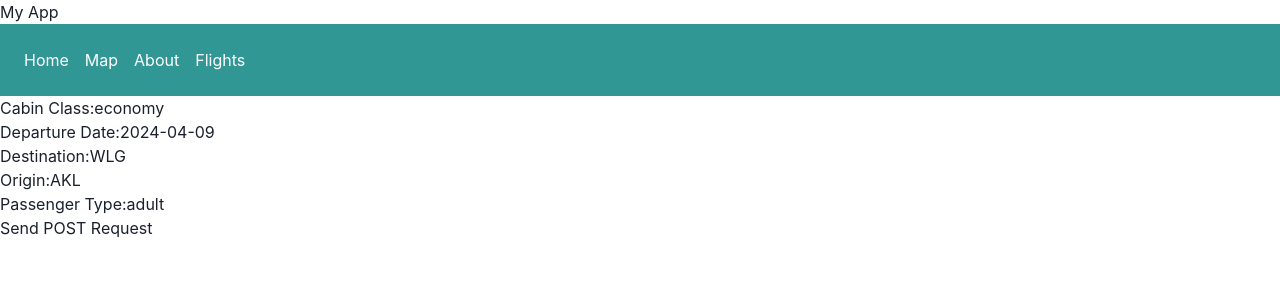
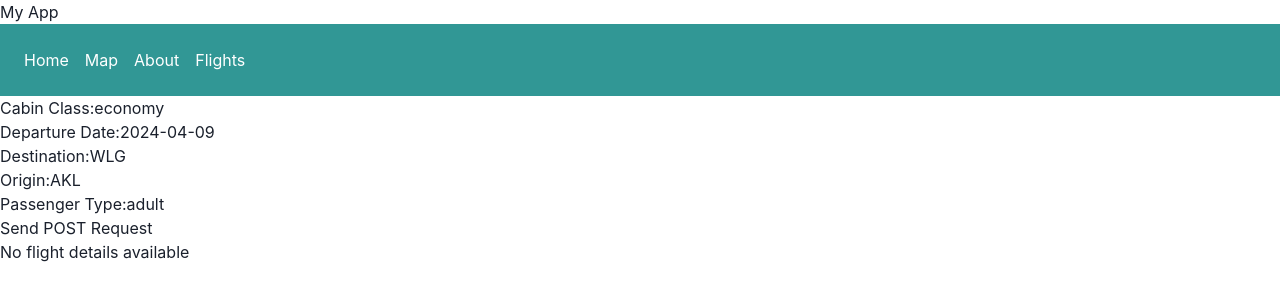
Before and after one commit to rebornweb/tourismapp, a React (Create React App) app in the folder travel-app/: page /flights in a window 1280 px wide. Shown: the top 300 px of the page. Built offline with nearby package versions, Linux system fonts and the light colour scheme.

Commit message:
New update working in flights

```diff
--- a/travel-app/src/components/Flights.tsx
+++ b/travel-app/src/components/Flights.tsx
@@ -4,6 +4,7 @@ const Flights: React.FC = () => {
   const [response, setResponse] = useState<any>(null);
   const [loading, setLoading] = useState<boolean>(false);
   const [error, setError] = useState<string | null>(null);
+  const [responseData, setResponseData] = useState<any>(null); // State to store responseData
 
   const [postData, setPostData] = useState<any>({
     data: {
@@ -45,6 +46,8 @@ const Flights: React.FC = () => {
 
       const responseData = await response.json();
       setResponse(responseData);
+      setResponseData(responseData); // Set responseData state
+      console.log(responseData);
     } catch (error: unknown) {
       if (error instanceof Error) {
         setError('Error posting flight data: ' + error.message);
@@ -92,14 +95,168 @@ const Flights: React.FC = () => {
       <button onClick={handlePostRequest}>Send POST Request</button>
       {loading && <div>Loading...</div>}
       {error && <div>Error: {error}</div>}
-      {response && (
-        <div>
-          <h1>Response Data</h1>
-          <pre>{JSON.stringify(response, null, 2)}</pre>
+      {responseData && responseData.data ? (
+          <div>
+          <h1>Flight Details</h1>
+          <p>Departure Date: {responseData.data.slices[0]?.departure_date}</p>
+          <p>Destination: {responseData.data.slices[0]?.destination?.city_name}</p>
+          <p>Origin: {responseData.data.slices[0]?.origin?.city_name}</p>
+          <p>Airline: Jetstar Airways</p>
+          <p>Cabin Class: Economy</p>
+          <p>Baggage: 1 Carry-on</p>
+          <p>Total Amount: AUD 53.86</p>
+          {/* Add more flight details as needed */}
         </div>
+      ) : (
+        <div>No flight details available</div>
       )}
     </div>
   );
 };
 
 export default Flights;
+
+/*
+
+"data": {
+  "client_key": "eyJhbGciOiJIUzI1NiIsInR5cCI6IkpXVCJ9.eyJleHAiOjE3MTIwNDgzMDMsImxpdmVfbW9kZSI6ZmFsc2UsIm9yZ2FuaXNhdGlvbl9pZCI6Im9yZ18wMDAwQWdFOTgxRzBxeWZCbkNEbVdFIn0.0BedFT41sjcZLiCozF66A1JgGNuOLwYN4DGeBG1BAsc",
+  "offers": [
+    {
+      "total_emissions_kg": "21",
+      "allowed_passenger_identity_document_types": [
+        "passport",
+        "tax_id",
+        "known_traveler_number",
+        "passenger_redress_number"
+      ],
+      "payment_requirements": {
+        "requires_instant_payment": true,
+        "price_guarantee_expires_at": null,
+        "payment_required_by": null
+      },
+      "supported_passenger_identity_document_types": [],
+      "passenger_identity_documents_required": false,
+      "tax_currency": "AUD",
+      "base_currency": "AUD",
+      "base_amount": "38.86",
+      "private_fares": [],
+      "tax_amount": "15.00",
+      "total_currency": "AUD",
+      "created_at": "2024-04-01T08:58:21.459626Z",
+      "live_mode": false,
+      "total_amount": "53.86",
+      "slices": [
+        {
+          "ngs_shelf": null,
+          "destination_type": "airport",
+          "origin_type": "airport",
+          "fare_brand_name": "STARTER",
+          "conditions": {
+            "priority_check_in": null,
+            "priority_boarding": null,
+            "advance_seat_selection": null,
+            "change_before_departure": {
+              "penalty_currency": "AUD",
+              "penalty_amount": "60",
+              "allowed": true
+            }
+          },
+          "segments": [
+            {
+              "origin_terminal": null,
+              "destination_terminal": null,
+              "aircraft": null,
+              "departing_at": "2024-04-09T06:00:00",
+              "arriving_at": "2024-04-09T07:05:00",
+              "stops": [],
+              "operating_carrier": {
+                "logo_symbol_url": "https://assets.duffel.com/img/airlines/for-light-background/full-color-logo/JQ.svg",
+                "logo_lockup_url": "https://assets.duffel.com/img/airlines/for-light-background/full-color-lockup/JQ.svg",
+                "iata_code": "JQ",
+                "conditions_of_carriage_url": "https://www.jetstar.com/au/en/conditions-of-carriage-jq",
+                "name": "Jetstar Airways",
+                "id": "arl_00009VME7DCOaPRQvNhcNc"
+              },
+              "marketing_carrier": {
+                "logo_symbol_url": "https://assets.duffel.com/img/airlines/for-light-background/full-color-logo/JQ.svg",
+                "logo_lockup_url": "https://assets.duffel.com/img/airlines/for-light-background/full-color-lockup/JQ.svg",
+                "iata_code": "JQ",
+                "conditions_of_carriage_url": "https://www.jetstar.com/au/en/conditions-of-carriage-jq",
+                "name": "Jetstar Airways",
+                "id": "arl_00009VME7DCOaPRQvNhcNc"
+              },
+              "operating_carrier_flight_number": "251",
+              "marketing_carrier_flight_number": "251",
+              "distance": null,
+              "passengers": [
+                {
+                  "cabin": {
+                    "amenities": null,
+                    "marketing_name": "Economy",
+                    "name": "economy"
+                  },
+                  "baggages": [
+                    {
+                      "quantity": 0,
+                      "type": "checked"
+                    },
+                    {
+                      "quantity": 1,
+                      "type": "carry_on"
+                    }
+                  ],
+                  "cabin_class_marketing_name": "Economy",
+                  "fare_basis_code": "ELECOE4",
+                  "passenger_id": "pas_0000AgRIkaOmGPKt44yBoQ",
+                  "cabin_class": "economy"
+                }
+              ],
+              "duration": "PT1H5M",
+              "destination": {
+                "iata_city_code": "WLG",
+                "city_name": "Wellington",
+                "iata_country_code": "NZ",
+                "airports": null,
+                "icao_code": "NZWN",
+                "iata_code": "WLG",
+                "latitude": -41.327743,
+                "longitude": 174.807318,
+                "city": null,
+                "time_zone": "Pacific/Auckland",
+                "type": "airport",
+                "name": "Wellington International Airport",
+                "id": "arp_wlg_nz"
+              },
+              "origin": {
+                "iata_city_code": "AKL",
+                "city_name": "Auckland",
+                "iata_country_code": "NZ",
+                "airports": null,
+                "icao_code": "NZAA",
+                "iata_code": "AKL",
+                "latitude": -37.008148,
+                "longitude": 174.789684,
+                "city": {
+                  "iata_city_code": "AKL",
+                  "city_name": null,
+                  "iata_country_code": "NZ",
+                  "icao_code": null,
+                  "iata_code": "AKL",
+                  "latitude": null,
+                  "longitude": null,
+                  "time_zone": null,
+                  "type": "city",
+                  "name": "Auckland",
+                  "id": "cit_akl_nz"
+                },
+                "time_zone": "Pacific/Auckland",
+                "type": "airport",
+                "name": "Auckland Airport",
+                "id": "arp_akl_nz"
+              },
+              "id": "seg_0000AgRIkfrfwOQG19Wq36"
+            }
+          ],
+
+        }
+        */
```
Also changed, not shown: travel-app/server.js (+9 -3 lines).
